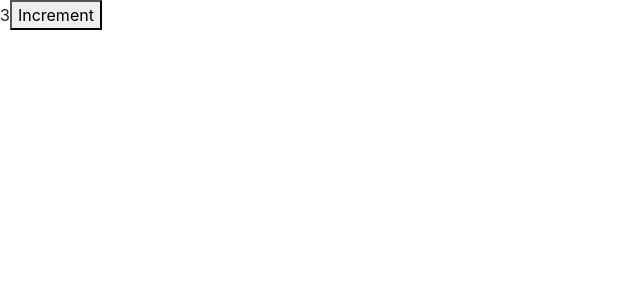
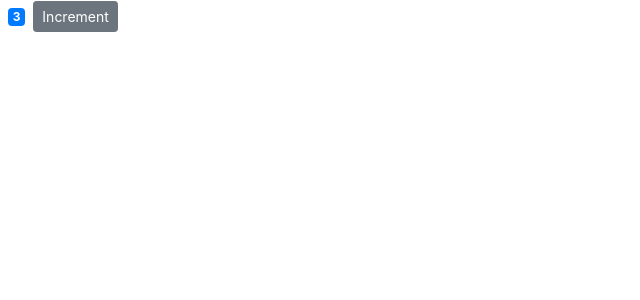
Before and after one commit to atenajoon/mosh-counter-app, a React (Create React App) app: page / in a window 1280 px wide. Shown: the top 300 px of the page, without its empty margins (0-640 px from the left). Built offline with nearby package versions, Linux system fonts and the light colour scheme.

Commit message:
bootstrap-classes-added

```diff
--- a/src/components/counter.jsx
+++ b/src/components/counter.jsx
@@ -8,8 +8,8 @@
     render() {
         return (
             <React.Fragment>
-                <span>{this.formatCount()}</span>
-                <button>Increment</button>
+                <span className="badge badge-primary m-2">{this.formatCount()}</span>
+                <button className="btn btn-secondary btn-sm">Increment</button>
             </React.Fragment>
 
         );
```
